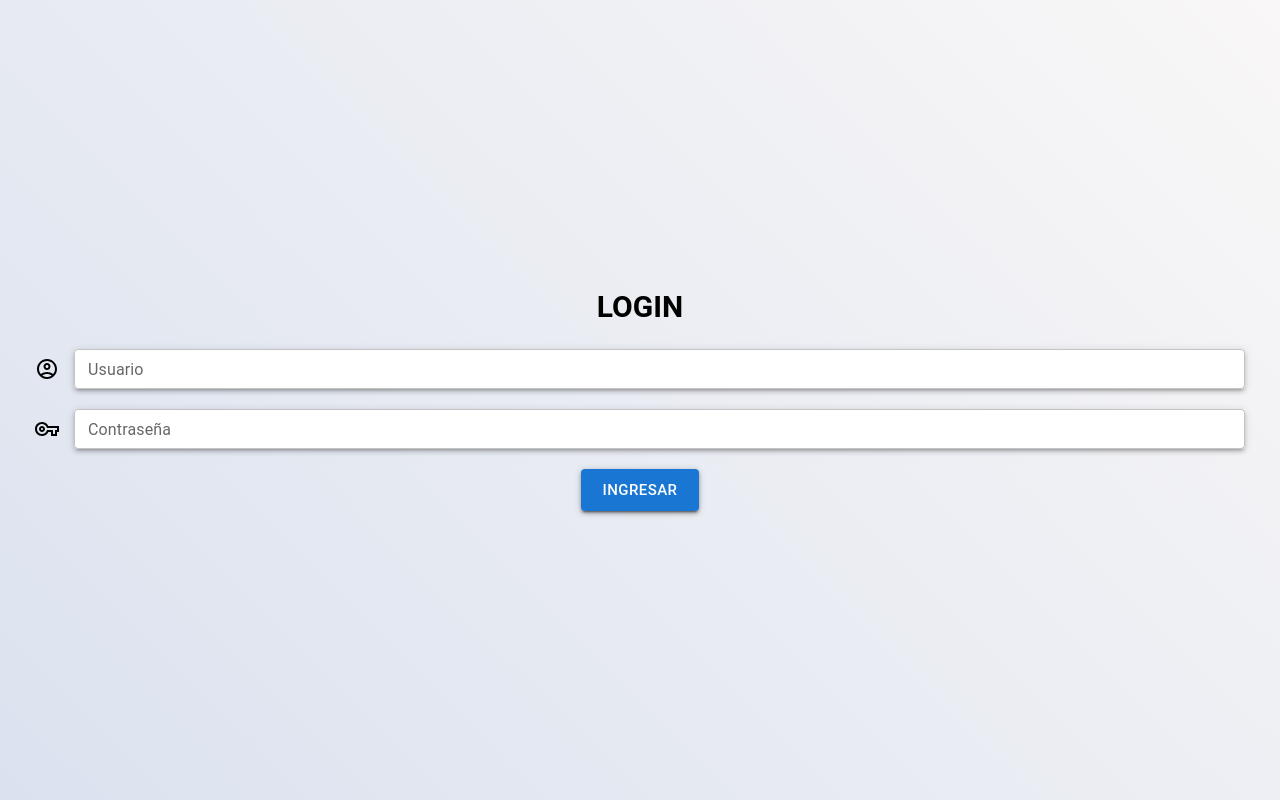
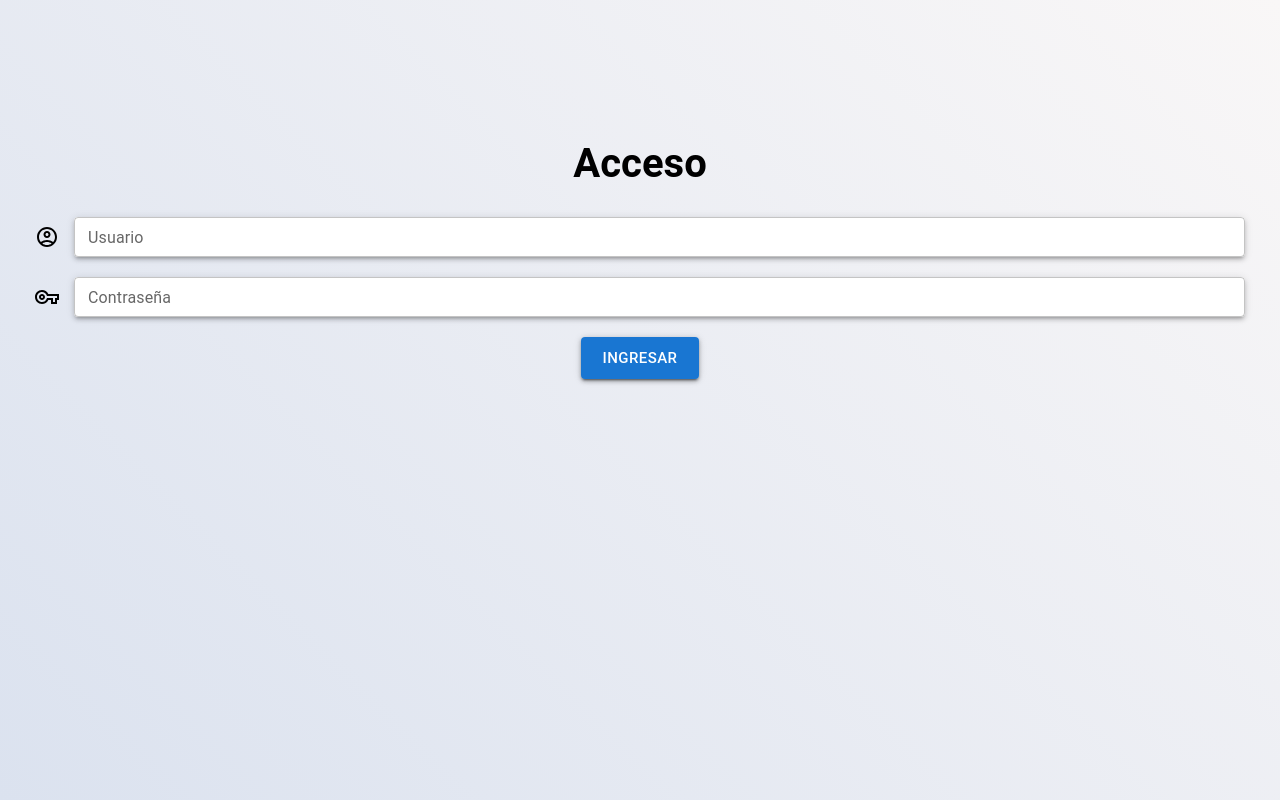
Before and after one commit to alexbalieiro/cabin-reservation-manager, a Next.js app: page / in a window 1280 px wide. Built offline with nearby package versions, Linux system fonts and the light colour scheme.

Commit message:
login component changed to form ui

```diff
--- a/components/login/index.module.css
+++ b/components/formUI/index.module.css
@@ -1,14 +1,3 @@
-.container {
-  width: 100%;
-  height: 100%;
-  display: flex;
-  flex-direction: column;
-  align-items: center;
-  justify-content: center;
-  font-family: Roboto, sans-serif;
-  gap: 25px;
-}
-
 .title {
   font-size: 30px;
   font-weight: bold;
--- /dev/null
+++ b/components/formUI/index.tsx
@@ -0,0 +1,49 @@
+import style from "./index.module.css";
+import { TextField } from "@mui/material";
+import Button from "@mui/material/Button";
+import AccountCircleOutlinedIcon from "@mui/icons-material/AccountCircleOutlined";
+import VpnKeyOutlinedIcon from "@mui/icons-material/VpnKeyOutlined";
+import { ReactElement } from "react";
+import Paper from "@mui/material/Paper";
+
+const FormUI = (): ReactElement => {
+  return (
+    <form className={style.formContainer}>
+      <div className={style.inputContainer}>
+        <AccountCircleOutlinedIcon />
+        <Paper elevation={3} sx={{ width: "100%" }}>
+          <TextField
+            id="outlined-text-input"
+            label="Usuario"
+            size="small"
+            type="text"
+            fullWidth
+            autoComplete="current-text"
+          />{" "}
+        </Paper>
+      </div>
+      <div className={style.inputContainer}>
+        <VpnKeyOutlinedIcon />
+        <Paper elevation={3} sx={{ width: "100%" }}>
+          <TextField
+            id="outlined-password-input"
+            label="Contraseña"
+            size="small"
+            type="password"
+            fullWidth
+            autoComplete="current-password"
+          />
+        </Paper>
+      </div>
+      <div className={style.buttonContainer}>
+        <Paper elevation={3}>
+          <Button variant="contained" size="large">
+            Ingresar
+          </Button>
+        </Paper>
+      </div>
+    </form>
+  );
+};
+
+export default FormUI;
--- a/components/login/index.tsx
+++ /dev/null
@@ -1,52 +0,0 @@
-import style from "./index.module.css";
-import { TextField } from "@mui/material";
-import Button from "@mui/material/Button";
-import AccountCircleOutlinedIcon from "@mui/icons-material/AccountCircleOutlined";
-import VpnKeyOutlinedIcon from "@mui/icons-material/VpnKeyOutlined";
-import { ReactElement } from "react";
-import Paper from "@mui/material/Paper";
-
-const Login = (): ReactElement => {
-  return (
-    <section className={style.container}>
-      <h1 className={style.title}>LOGIN</h1>
-      <form className={style.formContainer}>
-        <div className={style.inputContainer}>
-          <AccountCircleOutlinedIcon />
-          <Paper elevation={3} sx={{ width: "100%" }}>
-            <TextField
-              id="outlined-text-input"
-              label="Usuario"
-              size="small"
-              type="text"
-              fullWidth
-              autoComplete="current-text"
-            />{" "}
-          </Paper>
-        </div>
-        <div className={style.inputContainer}>
-          <VpnKeyOutlinedIcon />
-          <Paper elevation={3} sx={{ width: "100%" }}>
-            <TextField
-              id="outlined-password-input"
-              label="Contraseña"
-              size="small"
-              type="password"
-              fullWidth
-              autoComplete="current-password"
-            />
-          </Paper>
-        </div>
-        <div className={style.buttonContainer}>
-          <Paper elevation={3}>
-            <Button variant="contained" size="large">
-              INGRESAR
-            </Button>
-          </Paper>
-        </div>
-      </form>
-    </section>
-  );
-};
-
-export default Login;
--- a/pages/login/index.module.css
+++ b/pages/login/index.module.css
@@ -2,8 +2,7 @@
   min-height: 100vh;
   display: flex;
   flex-direction: column;
-  align-items: center;
-  justify-content: center;
   font-family: Roboto, sans-serif;
-  padding: 35px;
+  padding: 140px 35px;
+  gap: 30px;
 }
--- a/pages/login/index.tsx
+++ b/pages/login/index.tsx
@@ -1,10 +1,11 @@
 import style from "../login/index.module.css";
-import Login from "../../components/login/index";
+import FormUI from "../../components/formUI";
 
 const LoginPage = () => {
   return (
     <main className={style.container}>
-      <Login />
+      <h1 style={{ textAlign: "center", fontSize: "40px" }}>Acceso</h1>
+      <FormUI />
     </main>
   );
 };
```
